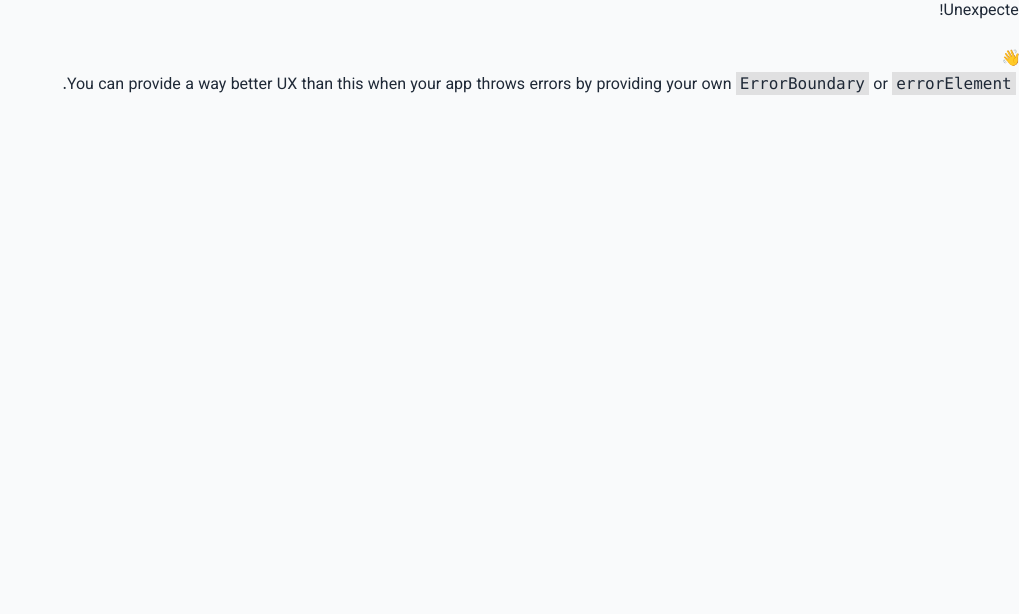
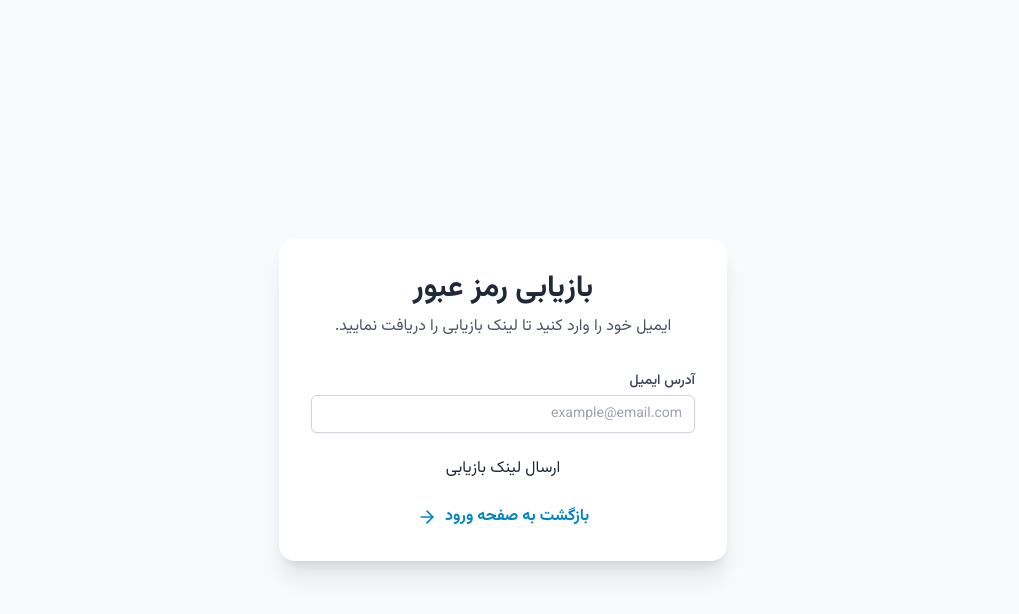
Before and after one commit to Itshossein128/Azmoon, a React (Vite) app: page /forgot-password in a window 1280 px wide. Before the commit this address had no page. Shown: the top 614 px of the page, without its empty margins (261-1280 px from the left). Built offline with nearby package versions, Linux system fonts and the light colour scheme.

Commit message:
fix: re-add forgot password page
This commit fixes a 404 error on the forgot password page. The route and component were accidentally removed in a previous change.

- Re-creates the `ForgotPassword.tsx` component.
- Adds the `/forgot-password` route back to the router.

```diff
--- /dev/null
+++ b/src/features/auth/ForgotPassword.tsx
@@ -0,0 +1,65 @@
+import { useState } from 'react';
+import { Link } from 'react-router-dom';
+import { ArrowRight } from 'lucide-react';
+import Button from '../../components/ui/Button';
+import Input from '../../components/ui/Input';
+
+export default function ForgotPassword() {
+  const [email, setEmail] = useState('');
+  const [loading, setLoading] = useState(false);
+  const [message, setMessage] = useState<string | null>(null);
+
+  const handleSubmit = (e: React.FormEvent) => {
+    e.preventDefault();
+    setLoading(true);
+    setMessage(null);
+
+    // Mock password reset logic
+    setTimeout(() => {
+      setMessage(`اگر ایمیل ${email} در سیستم ما ثبت شده باشد، لینک بازیابی رمز عبور برایتان ارسال خواهد شد.`);
+      setLoading(false);
+    }, 1000);
+  };
+
+  return (
+    <div className="min-h-screen bg-gray-50 flex items-center justify-center p-4">
+      <div className="w-full max-w-md">
+        <div className="bg-white rounded-2xl shadow-xl p-8">
+          <div className="mb-8 text-center">
+            <h1 className="text-3xl font-bold text-gray-800 mb-2">بازیابی رمز عبور</h1>
+            <p className="text-gray-600">ایمیل خود را وارد کنید تا لینک بازیابی را دریافت نمایید.</p>
+          </div>
+
+          <form onSubmit={handleSubmit} className="space-y-6">
+            <Input
+              label="آدرس ایمیل"
+              type="email"
+              value={email}
+              onChange={(e) => setEmail(e.target.value)}
+              placeholder="example@email.com"
+              required
+            />
+
+            {message && <p className="text-green-600 bg-green-50 p-4 rounded-lg text-sm">{message}</p>}
+
+            <Button
+              type="submit"
+              variant="primary"
+              disabled={loading}
+              className="w-full flex items-center justify-center gap-2"
+            >
+              {loading ? 'در حال ارسال...' : 'ارسال لینک بازیابی'}
+            </Button>
+          </form>
+
+          <div className="mt-6 text-center">
+            <Link to="/login" className="text-primary-600 hover:text-primary-700 font-bold flex items-center justify-center gap-2">
+              <span>بازگشت به صفحه ورود</span>
+              <ArrowRight className="w-5 h-5" />
+            </Link>
+          </div>
+        </div>
+      </div>
+    </div>
+  );
+}
--- a/src/router/index.tsx
+++ b/src/router/index.tsx
@@ -10,6 +10,7 @@ import Dashboard from '../features/dashboard/Dashboard';
 import Profile from '../features/user/Profile';
 import Login from '../features/auth/Login';
 import Register from '../features/auth/Register';
+import ForgotPassword from '../features/auth/ForgotPassword';
 import PrivateRoute from './PrivateRoute';
 import PublicRoute from './PublicRoute';
 
@@ -43,6 +44,7 @@ export const router = createBrowserRouter([
     children: [
       { path: 'login', element: <Login /> },
       { path: 'register', element: <Register /> },
+      { path: 'forgot-password', element: <ForgotPassword /> },
     ],
   },
 ]);
```
